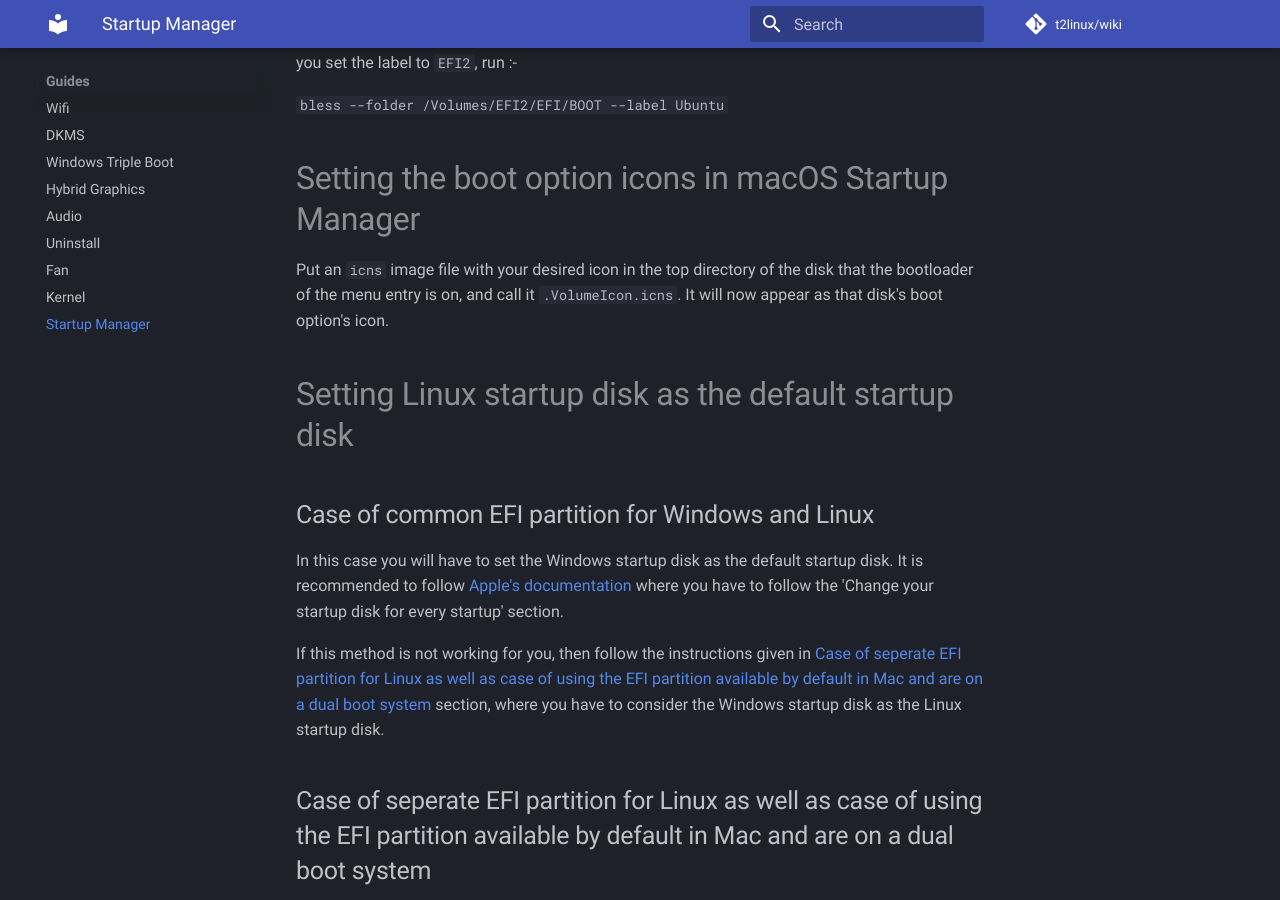
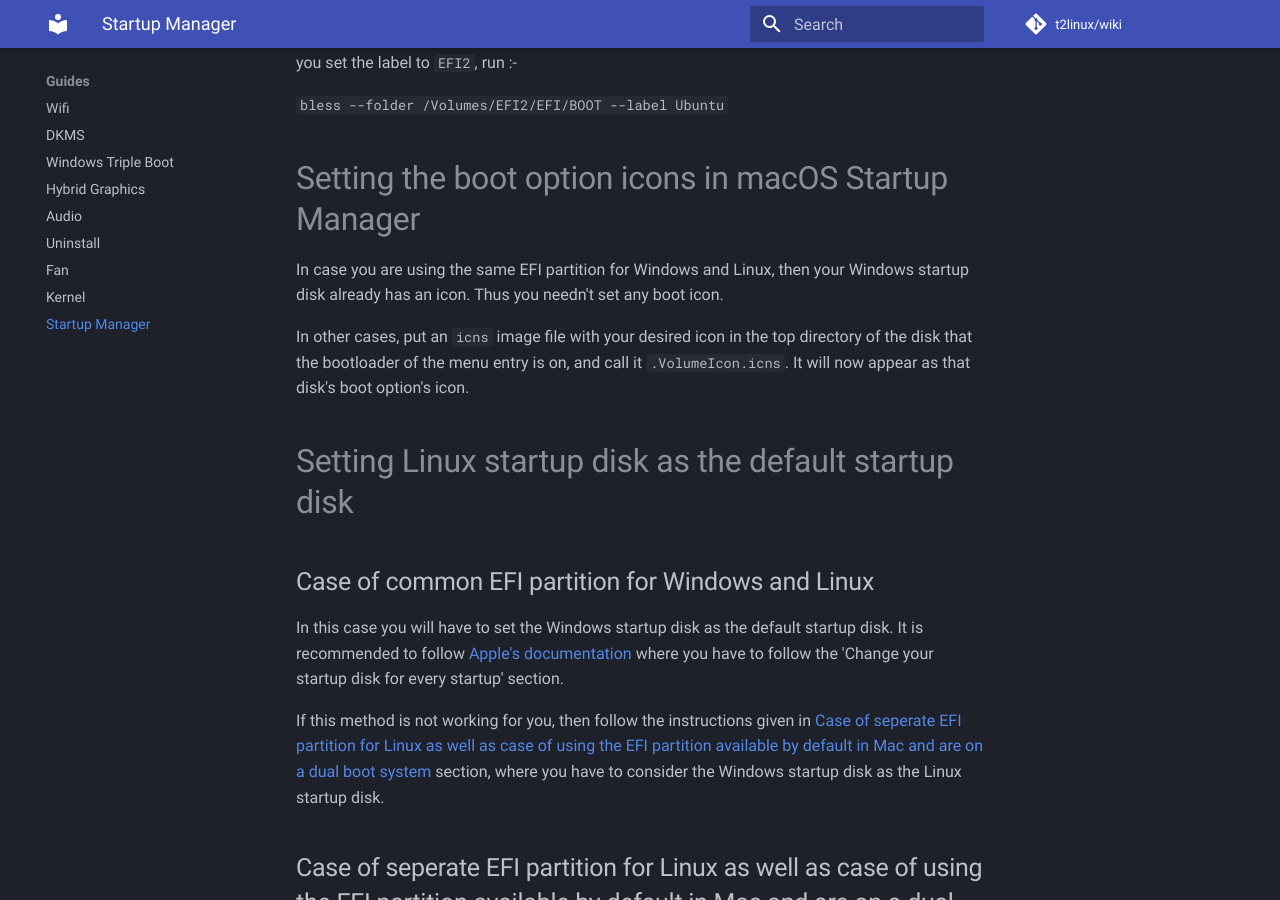
Before and after one commit to t2linux/wiki, an MkDocs documentation site: the page built from docs/guides/startup-manager.md, in a window 1280 px wide and 900 px high, scrolled down 1339 px. Built offline with MkDocs 1.6.1 and Material for MkDocs 9.7.7, drawn with Linux system fonts in a browser that asks for light colours; comment, search, counter and statistics services are not loaded.

Commit message:
Update startup-manager.md

```diff
--- a/docs/guides/startup-manager.md
+++ b/docs/guides/startup-manager.md
@@ -36,7 +36,9 @@ Replace `<NAME OF SEPERATE EFI PARTITION>` with the label you set using in the a
 
 # Setting the boot option icons in macOS Startup Manager
 
-Put an `icns` image file with your desired icon in the top directory of the disk that the bootloader of the menu entry is on, and call it `.VolumeIcon.icns`. It will now appear as that disk's boot option's icon.
+In case you are using the same EFI partition for Windows and Linux, then your Windows startup disk already has an icon. Thus you needn't set any boot icon.
+
+In other cases, put an `icns` image file with your desired icon in the top directory of the disk that the bootloader of the menu entry is on, and call it `.VolumeIcon.icns`. It will now appear as that disk's boot option's icon.
 
 # Setting Linux startup disk as the default startup disk
 
```
